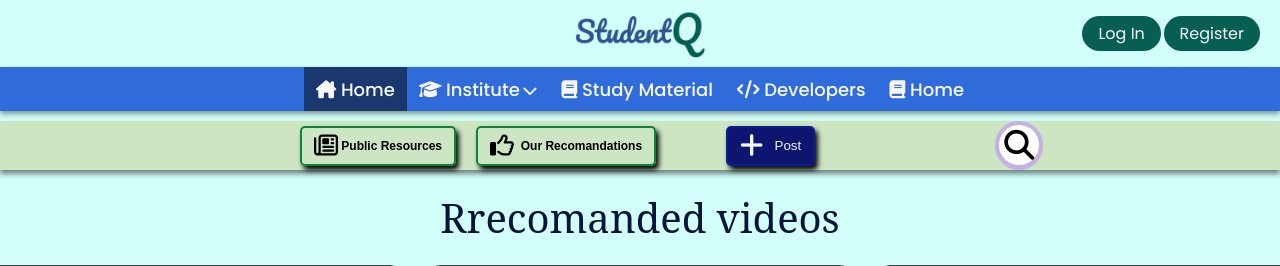
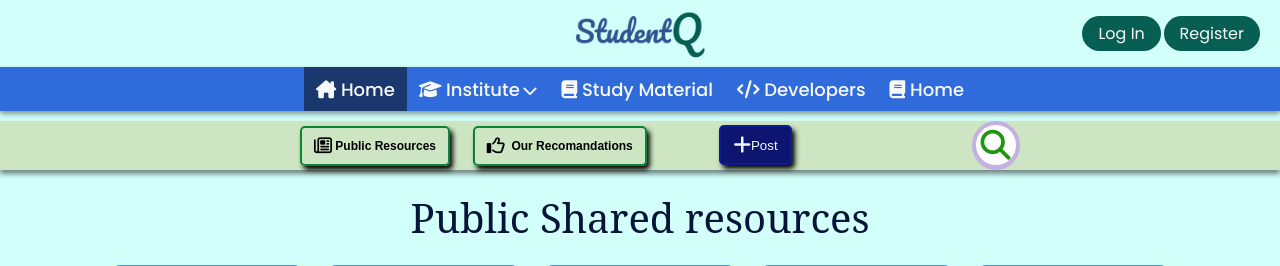
Before and after one commit to Saniyaj21/StudentQ, a Django app: page /study-metirial/ in a window 1280 px wide. Shown: the top 266 px of the page. Run offline with Django 4.2, Linux system fonts and the light colour scheme; data comes from the database, SQL or seed files in the repository; some libraries are stand-ins or nearby versions.

Commit message:
Add files via upload

```diff
--- a/Base/templates/study_metirial.html
+++ b/Base/templates/study_metirial.html
@@ -13,68 +13,27 @@
 
 
 <!-- two options will be there one is iframes that will hard code us....and other will be public that they can post by sharing link of youtube video -->
+<div class="miniNav">
     <div class="head-mini-nav">
-    <button id="public" onclick='publicBox()' class='navBtn' > <i class="fa-regular fa-newspaper fa-2xl"></i>&nbsp;Public Resources</button>
-    <button id="Recomandations" onclick='recomand()' class='navBtn'> <i class="fa-regular fa-thumbs-up fa-2xl"></i> &nbsp;Our Recomandations</button>
-    <a href="{% url 'post' %}"><button id='Post'> <i class="fa-solid fa-plus fa-2xl"></i> &nbsp; Post</button></a>
-
-    <form action="/search" method='get' class="search-box">
+        <div class="buttons">
+            <button id="public" onclick='publicBox()' class='navBtn' > <i class="fa-regular fa-newspaper fa-xl"></i>&nbsp;Public Resources</button>
+            <button id="Recomandations" onclick='recomand()' class='navBtn'> <i class="fa-regular fa-thumbs-up fa-xl"></i> &nbsp;Our Recomandations</button>
+            <a href="{% url 'post' %}"><button id='Post'> <i class="fa-solid fa-plus fa-xl"></i>Post</button></a>
+        </div>
+        <div class="search">
+            <form action="" method='get' class="search-box">
                 {% comment %} {% csrf_token %} {% endcomment %}
-        <input type="text" class="search-text" placeholder='search anything' name='query' id='query'>
+                <input type="text" class="search-text" placeholder='search anything' name='q' id='query'>
                 <button type='submit' class="search-btn">
-            <i class="fa-solid fa-magnifying-glass fa-sm"></i>
+                    <i class="fa-solid fa-magnifying-glass fa-2xl" style='color:#20950F'></i>
                 </button>
             </form>
-    <br>
         </div>
-
-
-<div class="main-study">
-
-    <div id='recommand' class='titles'>Rrecomanded videos</div>
-    <!-- Recomandations -->
-    <div id="recomand-videos">
-        <div id="c-sharp" class='iframeVideos'>
-            <div class="videoTitle">C# in one video from <span class="channel-name">Code With Harry</span></div>
-            <iframe  src="https://www.youtube.com/embed/SuLiu5AK9Ps" title="YouTube video player" frameborder="0"
-                allow="accelerometer; autoplay; clipboard-write; encrypted-media; gyroscope; picture-in-picture; web-share"
-                allowfullscreen></iframe>
-        </div>
-        <div id="python" class='iframeVideos'>
-            <div class="videoTitle">Python in one video from <span class="channel-name">Apna College</span></div>
-            <iframe src="https://www.youtube.com/embed/vLqTf2b6GZw" title="YouTube video player" frameborder="0"
-                allow="accelerometer; autoplay; clipboard-write; encrypted-media; gyroscope; picture-in-picture; web-share"
-                allowfullscreen></iframe>
-        </div>
-        <div id="java" class='iframeVideos'>
-            <div class="videoTitle">Java in one video from <span class="channel-name">Apna college</span></div>
-            <iframe  src="https://www.youtube.com/embed/UmnCZ7-9yDY" title="YouTube video player"
-                frameborder="0" allow="accelerometer; autoplay; clipboard-write; encrypted-media; gyroscope; picture-in-picture; web-share"
-                allowfullscreen></iframe>
-
-        </div>
-        <div id="c-sharp" class='iframeVideos'>
-            <div class="videoTitle">C# in one video from <span class="channel-name">Code With Harry</span></div>
-            <iframe  src="https://www.youtube.com/embed/SuLiu5AK9Ps" title="YouTube video player" frameborder="0"
-                allow="accelerometer; autoplay; clipboard-write; encrypted-media; gyroscope; picture-in-picture; web-share"
-                allowfullscreen></iframe>
-        </div>
-        <div id="python" class='iframeVideos'>
-            <div class="videoTitle">Python in one video from <span class="channel-name">Apna College</span></div>
-            <iframe src="https://www.youtube.com/embed/vLqTf2b6GZw" title="YouTube video player" frameborder="0"
-                allow="accelerometer; autoplay; clipboard-write; encrypted-media; gyroscope; picture-in-picture; web-share"
-                allowfullscreen></iframe>
-        </div>
-        <div id="java" class='iframeVideos'>
-            <div class="videoTitle">Java in one video from <span class="channel-name">Apna college</span></div>
-            <iframe  src="https://www.youtube.com/embed/UmnCZ7-9yDY" title="YouTube video player"
-                frameborder="0" allow="accelerometer; autoplay; clipboard-write; encrypted-media; gyroscope; picture-in-picture; web-share"
-                allowfullscreen></iframe>
-
     </div>
 
 </div>
 
+<div class="main-study">
 
     <!-- public shares -->
     <div id='publicButton' class='titles'>Public Shared resources</div>
@@ -102,6 +61,16 @@
             </div>
         {% endfor %}
     </div>
+
+
+    <div id='recommand' class='titles'>Rrecomanded videos</div>
+    <!-- Recomandations -->
+    <div id="recomand-videos">
+
+        {% include 'iframes.html' %}
+
+    </div>
+
 </div>
 
 <script src="{% static 'mscript/studyMaterials.js' %}"></script>
```
Also changed, not shown: Base/templates/iframes.html (added, +57 -0 lines). Lines whose indentation alone changed are shown as unchanged.
